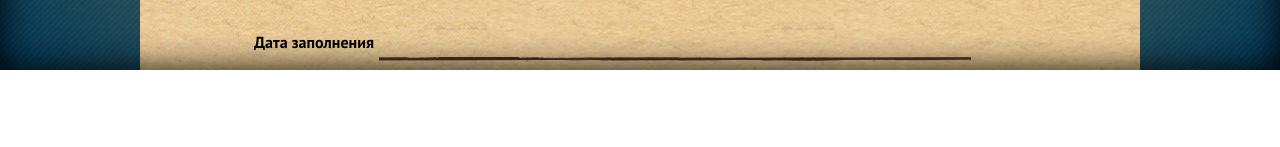
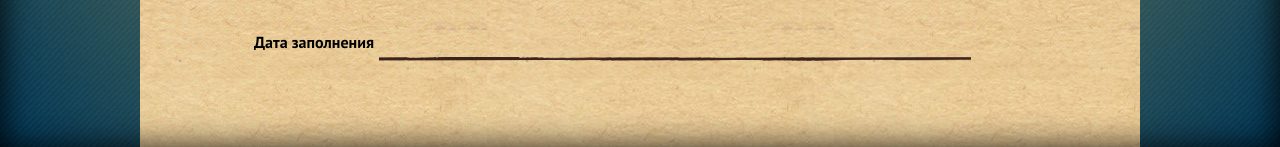
Before and after one commit to ElenSubbota/AnketaCsssr, a plain HTML site: page index.html in a window 1280 px wide. Shown: the part 1320-1467 px from the top of the page. Before the commit the page ends 1390 px from the top, so only its background shows below. Drawn offline with Linux system fonts and the light colour scheme.

Commit message:
Update delo.css

```diff
--- a/delo.css
+++ b/delo.css
@@ -251,3 +251,6 @@ form input {
 #midle_block {
 	margin-right: 10px;
 }
+footer {
+	padding-bottom: 80px;
+}
```
